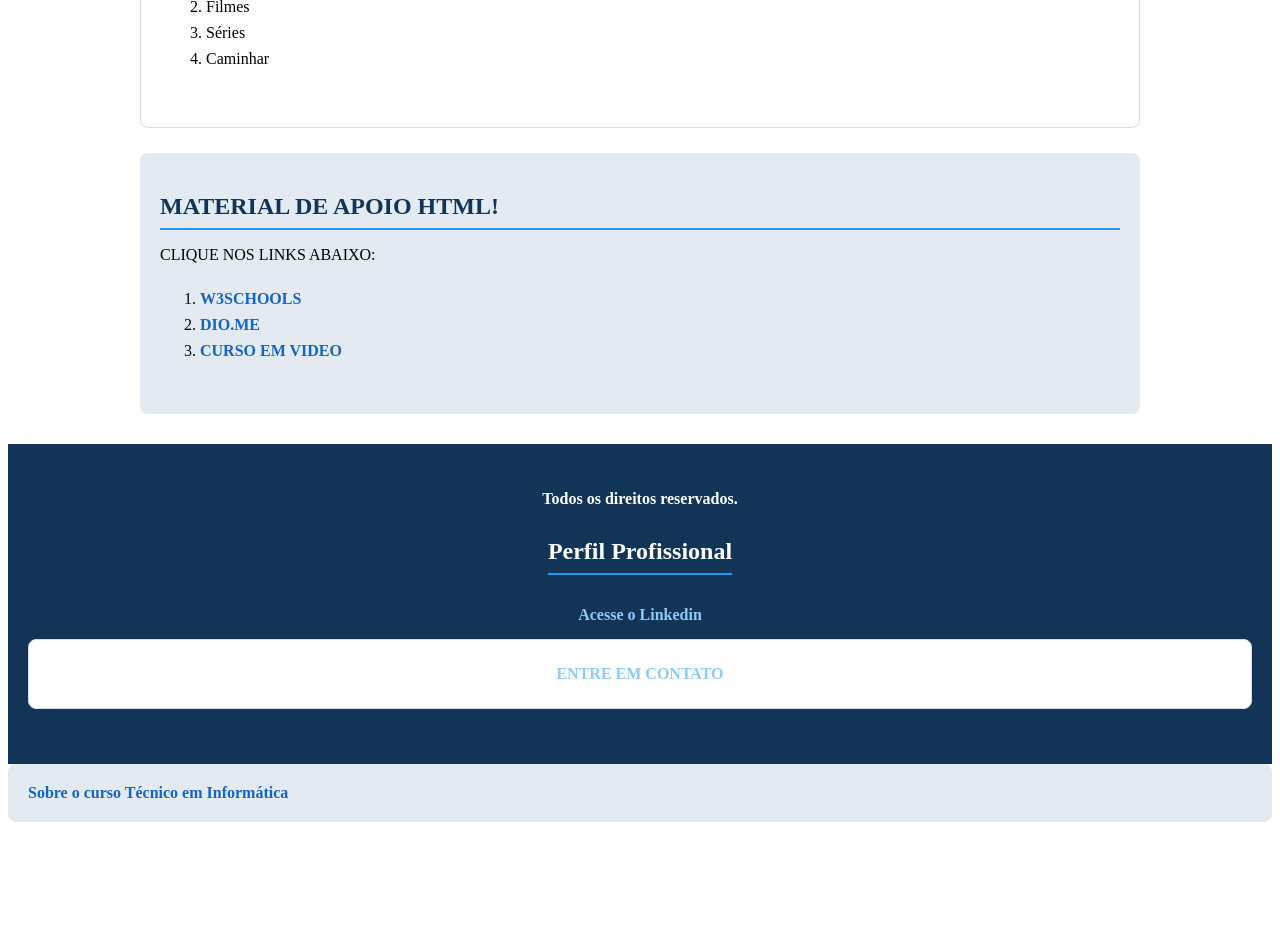
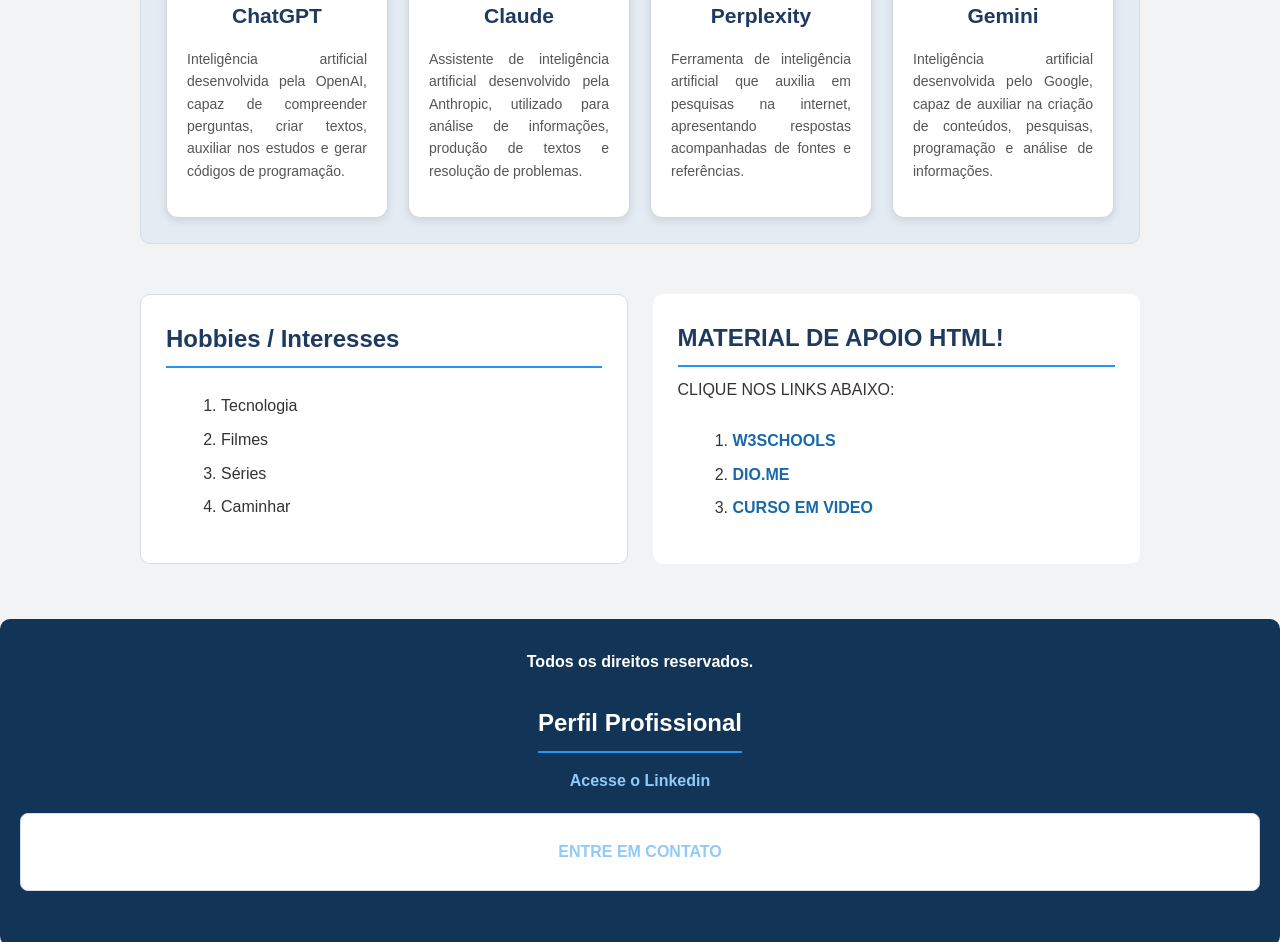
Before and after one commit to vinicius0011/Programa-o-Web-I---EAD-, a plain HTML site: page index.html in a window 1280 px wide. Shown: the part 1251-2193 px from the top of the page. Before the commit the page ends 2098 px from the top, so only its background shows below. Drawn offline with Linux system fonts and the light colour scheme; files that its build step writes are made by us from their sources.

Commit message:
Update style.css
Atualização do CSS para Cards

```diff
--- a/style.css
+++ b/style.css
@@ -1,19 +1,245 @@
-family: Arial, Helvetica, sans-serif;
-    background-color: #f2f4f8;
-    color: #333333;
+* {
+    margin: 0;
+    padding: 0;
+    box-sizing: border-box;
+}
+
+body {
+    font-family: Arial, Helvetica, sans-serif;
+    background-color: #f1f3f5;
+    color: #333;
     line-height: 1.6;
 }
 
-/* cabeçalho */
+/* CABEÇALHO */
+
 header {
-    background-color: #123456;
+    grid-area: cabecalho;
+    background-color: #1e3a5f;
     color: white;
+    padding: 30px;
     text-align: center;
-    padding: 35px 20px;
+    border-radius: 10px;
 }
 
-/* cabeçalho título h1*/
 header h1 {
+    font-size: 32px;
+    margin-bottom: 10px;
+}
+
+.destaque {
+    font-size: 18px;
+    color: #dce8f5;
+}
+
+/* CONTEÚDO PRINCIPAL */
+
+main {
+    grid-area: conteudo;
+    display: grid;
+    grid-template-columns: repeat(2, 1fr);
+    gap: 25px;
+}
+
+
+/* SOBRE MIM */
+
+.sobre {
+    grid-column: 1 / -1;
+    background-color: white;
+    padding: 25px;
+    border-radius: 10px;
+}
+
+.sobre h2 {
+    color: #1e3a5f;
+    margin-bottom: 15px;
+}
+
+.sobre p {
+    margin-bottom: 20px;
+    text-align: justify;
+}
+
+.sobre img {
+    display: block;
+    max-width: 100%;
+    height: auto;
+    margin: auto;
+    border: 3px solid #1e3a5f;
+    border-radius: 8px;
+}
+
+
+/* TECNOLOGIAS EMERGENTES */
+
+.tecnologias {
+    grid-column: 1 / -1;
+    background-color: #e4ebf3;
+    padding: 25px;
+    border-radius: 10px;
+}
+
+.tecnologias h2 {
+    text-align: center;
+    color: #1e3a5f;
+    font-size: 28px;
+    margin-bottom: 25px;
+}
+
+
+/* GRID DOS CARDS */
+
+.container-cards {
+    display: grid;
+    grid-template-columns: repeat(4, 1fr);
+    gap: 20px;
+}
+
+
+/* ESTILIZAÇÃO DOS CARDS */
+
+.card {
+    background-color: white;
+    padding: 20px;
+    border-radius: 12px;
+    border: 1px solid #d0d7de;
+    box-shadow: 0 3px 8px rgba(0, 0, 0, 0.10);
+    text-align: center;
+    transition: transform 0.3s;
+
+/* FLEXBOX PARA ORGANIZAÇÃO INTERNA */
+    display: flex;
+    flex-direction: column;
+    justify-content: space-between;
+    align-items: center;
+    gap: 15px;
+
+}
+
+/* EFEITO AO PASSAR O MOUSE */
+
+.card:hover {
+    transform: translateY(-5px);
+    box-shadow: 0 6px 15px rgba(0, 0, 0, 0.15);
+}
+
+/* LOGOS DOS CARDS */
+
+.card img {
+    width: 65px;
+    height: 65px;
+    object-fit: contain;
+}
+
+/* TÍTULOS DOS CARDS */
+
+.card h3 {
+    color: #1e3a5f;
+    font-size: 21px;
+}
+
+/* TEXTOS DOS CARDS */
+
+.card p {
+    font-size: 14px;
+    text-align: justify;
+    color: #555;
+}
+
+
+/* HOBBIES */
+
+.hobbies {
+    background-color: white;
+    padding: 25px;
+    border-radius: 10px;
+}
+
+.hobbies h2 {
+    color: #1e3a5f;
+    margin-bottom: 15px;
+}
+
+.hobbies ol {
+    padding-left: 25px;
+}
+
+.hobbies li {
+    margin-bottom: 8px;
+}
+
+/* MATERIAL DE APOIO */
+
+.material {
+    background-color: white;
+    padding: 25px;
+    border-radius: 10px;
+}
+
+.material h2 {
+    color: #1e3a5f;
+    margin-bottom: 10px;
+}
+
+.material ol {
+    padding-left: 25px;
+}
+
+.material a {
+    color: #1769aa;
+    text-decoration: none;
+}
+
+.material a:hover {
+    text-decoration: underline;
+}
+
+/* RODAPÉ */
+
+footer {
+    grid-area: rodape;
+    background-color: #1e3a5f;
+    color: white;
+    padding: 25px;
+    text-align: center;
+    border-radius: 10px;
+}
+
+footer h2 {
+    margin-top: 15px;
+}
+
+footer a {
+    color: #ffffff;
+    text-decoration: none;
+}
+
+footer a:hover {
+    text-decoration: underline;
+
+}
+
+#contato {
+    margin-top: 20px;
+
+}
+
+.navegacao-final {
+    grid-area: navegacao;
+    background-color: #dce8f5;
+    padding: 20px;
+    text-align: center;
+    border-radius: 10px;
+
+}
+
+.navegacao-final a {
+    color: #1e3a5f;
+    font-weight: bold;
+    text-decoration: none;
+
+}
     font-size: 32px;
     color: #ffffff;
     margin-bottom: 15px;
```
